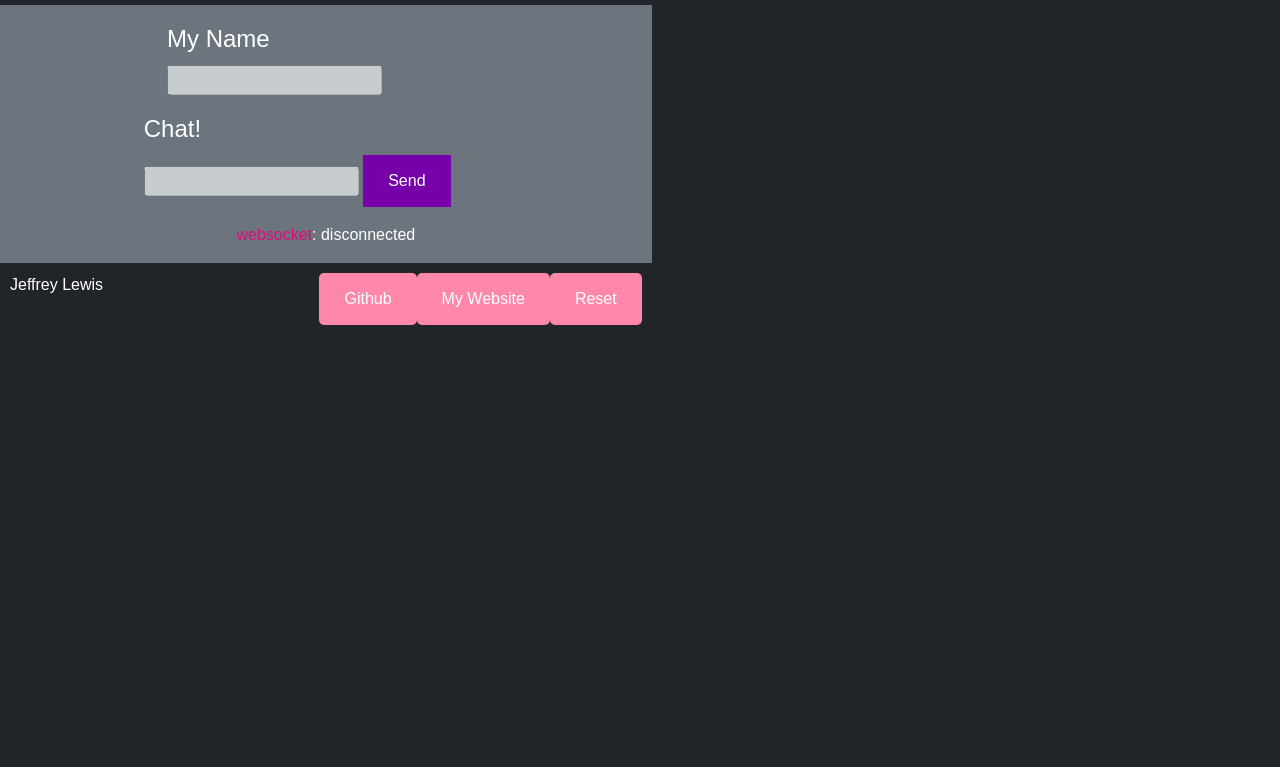
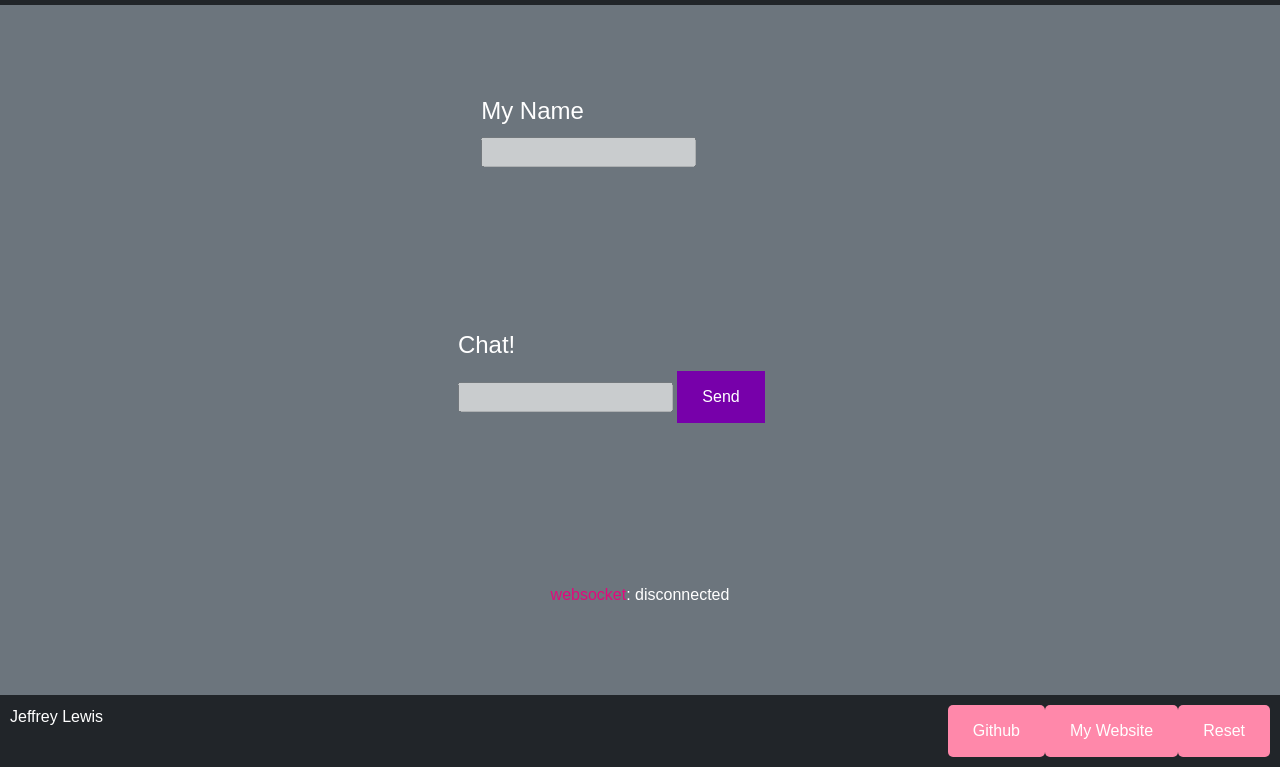
Before and after one commit to jeffreysalewis/startup, a website: page public/chat.html in a window 1280 px wide. Shown: the part 79-846 px from the top of the page. Before the commit the page ends 800 px from the top, so only its background shows below. Drawn offline with nearby package versions, Linux system fonts and the light colour scheme.

Commit message:
fixed styling fr this time

```diff
--- a/public/chat.css
+++ b/public/chat.css
@@ -1,5 +1,6 @@
 body {
-    display: inline-block;
+    align-items: left;
+    flex-direction: none;
 }
 
 #chat-text {
```
